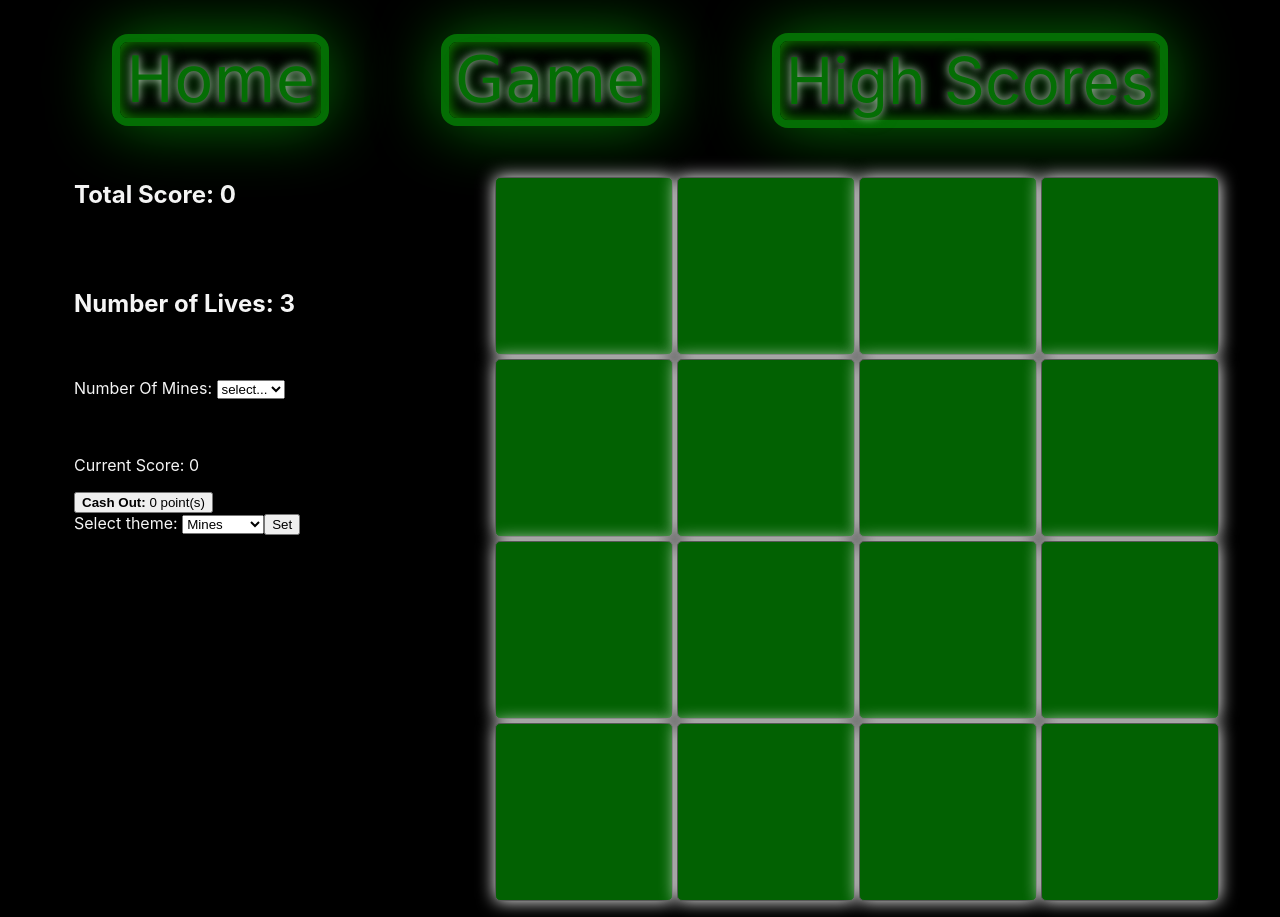
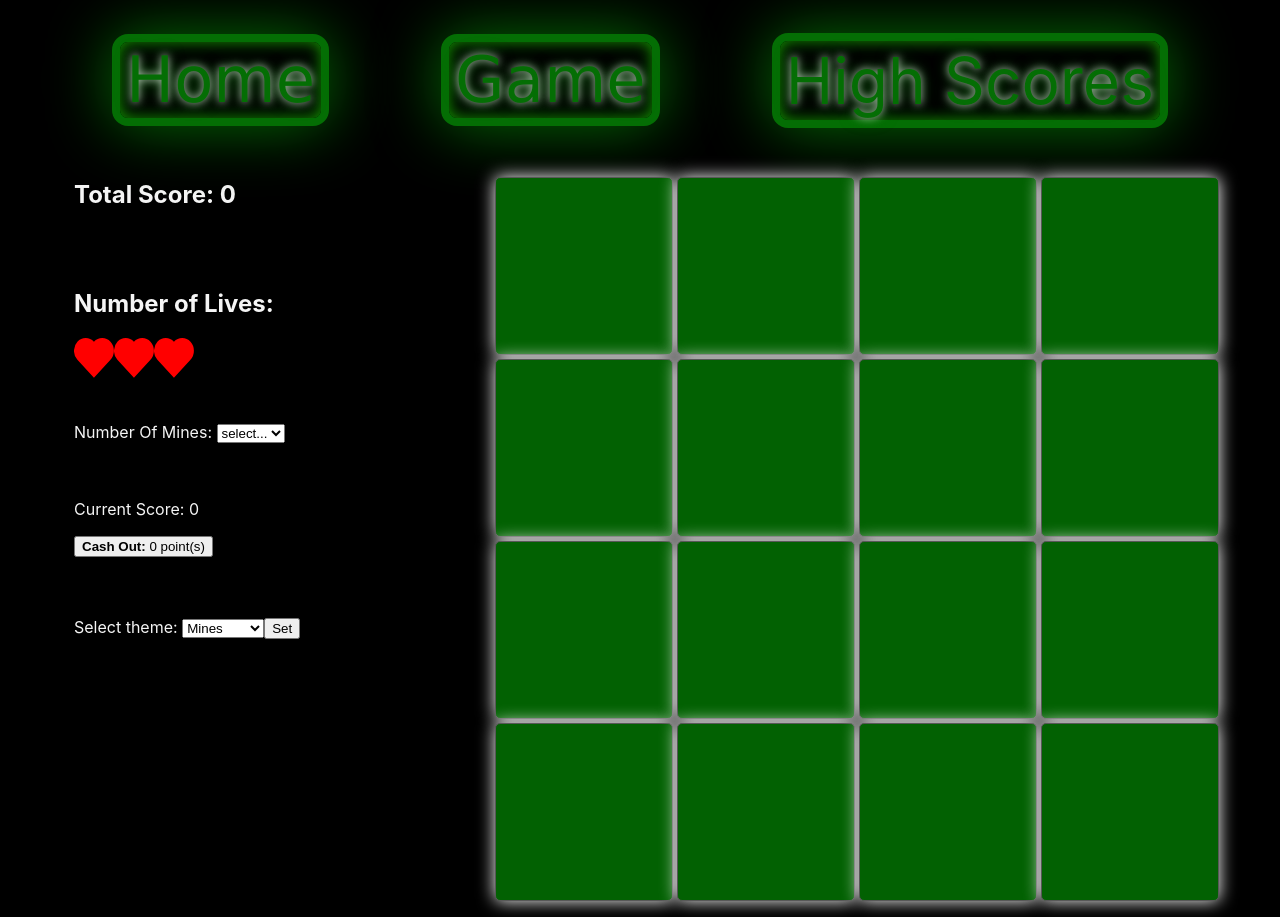
Before and after one commit to StrtMilne/E53-Mine-Your-Business, a React (Create React App) app in the folder client/: page /game in a window 1280 px wide. Built offline with nearby package versions, Linux system fonts and the light colour scheme; no server answers.

Commit message:
Now have hearts displaying number of lives instead of just a number.

```diff
--- a/client/src/containers/GameContainer.js
+++ b/client/src/containers/GameContainer.js
@@ -5,6 +5,7 @@ import GameHeader from "../components/GameHeader";
 import ThemeSelect from "../components/ThemeSelect";
 import bombImage from "../assets/bomb2.svg";
 import gemImage from "../assets/gem.svg";
+import heartImage from "../assets/heart.svg";
 import coinSound from "../components/static/magic.wav";
 import bombSound from "../components/static/gun.wav";
 import Navigation from "../components/Navigation";
@@ -215,7 +216,27 @@ const GameContainer = function () {
                     <h2>Total Score: {totalScore}</h2>
 
                     <br /><br />
-                    <h2>Number of Lives: {numberOfLives}</h2>
+                    <div className="lives-data">
+                    <h2>Number of Lives:</h2>
+                    <div className="heart-images">
+                        {numberOfLives===3 ?
+                            <div>
+                                <img src={heartImage} alt="heart image" width="40px" height="40px" />
+                                <img src={heartImage} alt="heart image" width="40px" height="40px" />
+                                <img src={heartImage} alt="heart image" width="40px" height="40px" />
+                            </div>
+                        : null}
+                        {numberOfLives===2 ?
+                            <div>
+                                <img src={heartImage} alt="heart image" width="40px" height="40px" />
+                                <img src={heartImage} alt="heart image" width="40px" height="40px" />
+                            </div>
+                        : null}
+                        {numberOfLives===1 ?
+                            <img src={heartImage} alt="heart image" width="40px" height="40px" />
+                        : null}
+                    </div>
+                    </div>
                     <br /><br />
                     {/* <p>Number Of Mines:</p> */}
                     <label htmlFor="numberMines">Number Of Mines: </label>
@@ -240,6 +261,7 @@ const GameContainer = function () {
                     <br /><br /><br />
                     <p>Current Score: {score}</p>
                     <button onClick={cashOut} className="cashout-button"><strong>Cash Out: </strong>{score} point(s)</button>
+                    <br /><br /><br /><br />
                     <ThemeSelect setChosenTheme={setChosenTheme}/>
                     {/* <p><{highScores}</p> */}
 
--- a/client/src/containers/static/GameContainer.css
+++ b/client/src/containers/static/GameContainer.css
@@ -58,3 +58,11 @@
     border: 1px solid white;
     color:white;
 }
+
+.heart-images {
+    display: flex;
+    flex-flow: row nowrap;
+}
+
+.lives-data {
+}
```
Also changed, not shown: client/src/assets/heart.svg (added), 1 other file (tests, documents, lock files or other folders).
